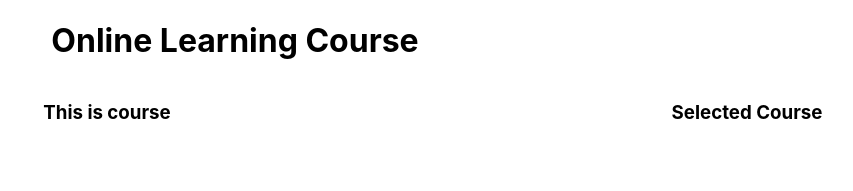
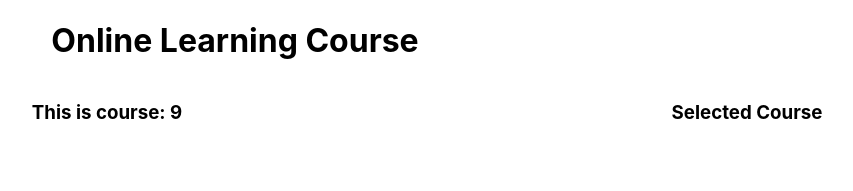
Before and after one commit to Abdul-Rakib92/lucky-one, a React (Create React App) app: page / in a window 1280 px wide. Shown: the top 191 px of the page, without its empty margins (405-1258 px from the left). Built offline with nearby package versions, Linux system fonts and the light colour scheme.

Commit message:
usestate & useEffect added

```diff
--- a/src/Component/Course/Course.js
+++ b/src/Component/Course/Course.js
@@ -1,13 +1,22 @@
-import React from 'react';
+import React, { useEffect, useState } from 'react';
 import './Course.css';
 
 const Course = () => {
+    const [courses, setCourses] = useState([]);
+
+    useEffect( () => {
+        fetch('courses.json')
+        .then(res => res.json())
+        .then(data => setCourses(data))
+    }, [])
+
+
     return (
         <div>
             <h1>Online Learning Course</h1>
             <div className='course-container'>
                 <div className="subjects-container">
-                    <h3>This is course</h3>
+                    <h3>This is course: {courses.length}</h3>
 
                 </div>
                 <div className="cart-container">
```
Also changed, not shown: public/courses.json (renamed from public/data.json).
